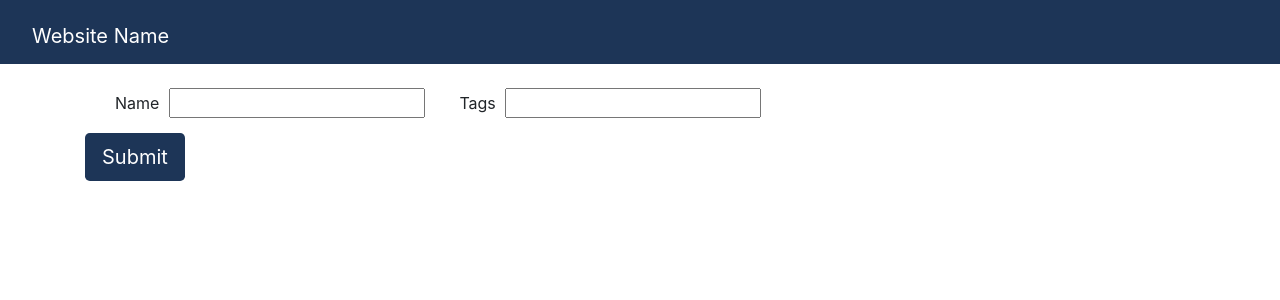
After one commit to casslee1351/RestaurantRecommender, a Django app: page /addrestaurant/ in a window 1280 px wide. The commit adds this page. Shown: the top 300 px of the page. Run offline with Django 4.2, Linux system fonts and the light colour scheme; some libraries are stand-ins or nearby versions.

Commit message:
make add rating form - need to restrict to admin only

```diff
--- a/rating/spoonme-project/restaurants/forms.py
+++ b/rating/spoonme-project/restaurants/forms.py
@@ -31,3 +31,12 @@ class RegisterForm(UserCreationForm):
     class Meta:
         model = User
         fields = ['username', 'password1', 'password2']
+
+class RestaurantCreationForm(ModelForm):
+    name = forms.CharField(max_length=100)
+    tags = forms.CharField(max_length=50)
+
+    class Meta:
+        model = Restaurant
+        fields = '__all__'
+    pass
--- a/rating/spoonme-project/restaurants/models.py
+++ b/rating/spoonme-project/restaurants/models.py
@@ -5,7 +5,7 @@ from django.contrib.auth.models import User
 
 class Restaurant(models.Model):
     name = models.CharField(max_length=100, null=False)
-    type = models.CharField(max_length=50, null=True)
+    tags = models.CharField(max_length=50, null=True)
 
     class Meta:
         db_table = "restaurant"
--- /dev/null
+++ b/rating/spoonme-project/restaurants/templates/restaurants/restaurant-form.html
@@ -0,0 +1,69 @@
+<!DOCTYPE html>
+
+<html>
+    <head>
+
+        <meta charset="utf-8">
+        <meta name="viewport" content="width=device-width, initial-scale=1, shrink-to-fit=no">
+        <!-- BOOTSTRAP -->
+        <link rel="stylesheet" href="https://stackpath.bootstrapcdn.com/bootstrap/4.3.1/css/bootstrap.min.css" integrity="sha384-ggOyR0iXCbMQv3Xipma34MD+dH/1fQ784/j6cY/iJTQUOhcWr7x9JvoRxT2MZw1T" crossorigin="anonymous">
+        <!-- END BOOTSTRAP -->
+
+        <title>{% block title %}Add Restaurant{% endblock %}</title>
+
+    </head>
+
+<body>
+    {% block content %}
+    <!-- NAVBAR -->
+    <nav class="navbar sticky-top navbar-expand-lg navbar-dark pt-3 pb-2 mb-4" style="background-color: #1d3557">
+        <a class="navbar-brand ml-3" href="/">Website Name</a>
+    </nav>
+    <style type="text/css">
+        #tag-label {
+            margin-left: 30px;
+            margin-right: 5px
+        }
+        #restaurant-name {
+            margin-left: 30px;
+            margin-right: 5px;
+        }
+        #add-restaurant {
+            margin-top: 10px;
+        }
+        output {
+            margin-left: 5px;
+        }
+        .darkBlue {
+            background-color: #1d3557;
+            color: white;
+          }
+          .btn-lg:hover {
+            background-color: #457b9d;
+            color: white;
+          }
+
+    </style>
+
+    <form method="POST" action="">
+        {% csrf_token %}
+    <div class="container">
+
+        <div class="form-group">
+            <div>
+
+                <label id="restaurant-name">{{form.name.label}}</label>
+                {{form.name}}
+
+                <label id="tag-label">{{form.tags.label}}</label>
+                {{form.tags}}
+            </div>
+
+        <input type="submit" id="add-restaurant" value="Submit" class="btn darkBlue btn-lg"/>
+
+        </div>
+    </form>
+
+
+    {% endblock %}
+</body>
--- a/rating/spoonme-project/restaurants/urls.py
+++ b/rating/spoonme-project/restaurants/urls.py
@@ -9,6 +9,8 @@ urlpatterns = [
     path("home/", views.home, name="home"),
     path("ratings", views.ratings, name="ratings"),
     path("profile/<str:pk>/", views.userProfile, name="user-profile"),
+
+    path("addrestaurant/", views.addRestaurant, name="addrestaurant"),
     path("restaurants", views.restaurantList, name="restaurants"),
     path("restaurant/<str:pk>/", views.restaurant, name="restaurant"),
 
--- a/rating/spoonme-project/restaurants/views.py
+++ b/rating/spoonme-project/restaurants/views.py
@@ -10,7 +10,7 @@ from django.core.paginator import Paginator
 
 
 from .models import Rating, Restaurant
-from .forms import RatingForm, RegisterForm
+from .forms import RatingForm, RegisterForm, RestaurantCreationForm
 
 
 def loginPage(request):
@@ -158,3 +158,16 @@ def deleteRating(request, pk):
         rating.delete()
         return redirect('ratings')
     return render(request, "restaurants/delete.html", {'rating': rating})
+
+def addRestaurant(request):
+    form = RestaurantCreationForm()
+
+    if request.method == 'POST':
+        form = RestaurantCreationForm(request.POST)
+        if form.is_valid():
+            name = form.save(commit=False)
+            name.save()
+            return redirect('addrestaurant')
+
+    context = {'form': form}
+    return render(request, "restaurants/restaurant-form.html", context)
```
Also changed, not shown: rating/spoonme-project/restaurants/templates/restaurants/base.html (+5 -2 lines), rating/spoonme-project/restaurants/templates/restaurants/login_register.html (+9 -0 lines), rating/spoonme-project/db.sqlite3, rating/spoonme-project/restaurants/decorators.py (added), rating/spoonme-project/restaurants/migrations/0013_rename_type_restaurant_tags.py (added).
